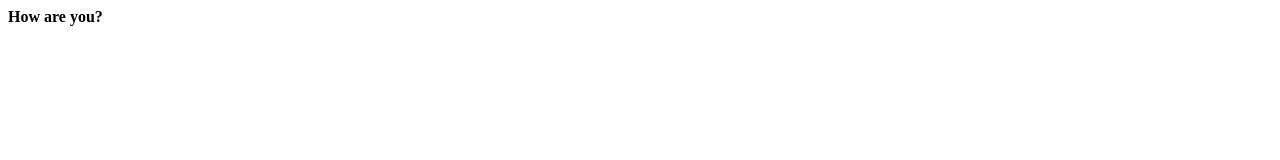
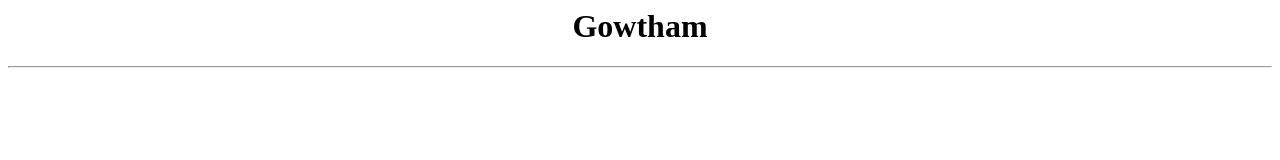
Before and after one commit to Gowtham-GH/UploadFolder, a plain HTML site: page index.html in a window 1280 px wide. Drawn offline with Linux system fonts and the light colour scheme.

Commit message:
html tag changed

```diff
--- a/index.html
+++ b/index.html
@@ -1,3 +1,4 @@
-<html>
-    <b>How are you?</b>
-</html>
+<Center>
+    <h1> Gowtham </h1>
+</Center>
+<hr>
```
